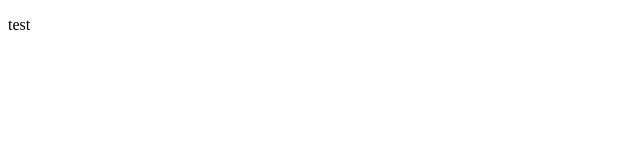
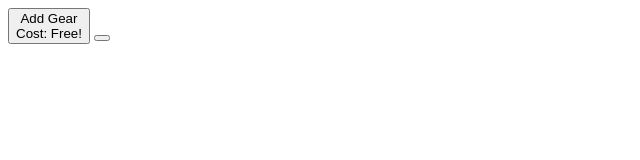
Before and after one commit to Dravitar/GearedUp, a plain HTML site: page index.html in a window 1280 px wide. Shown: the whole page, without its empty margins (0-640 px from the left). Drawn offline with nearby package versions, Linux system fonts and the light colour scheme.

Commit message:
Update index.html

```diff
--- a/index.html
+++ b/index.html
@@ -7,6 +7,11 @@
     <title>GearedUp, an Incremental Game</title>
   </head>
   <body>
-    <p>test</p>
+    <button id="addGearButton">
+      Add Gear<br/>
+      Cost: <span id="addGearCost">Free!</span>
+    </button>
+    <button id="gear1" class="medGear">
+    </button>
   </body>
 </html>
```
